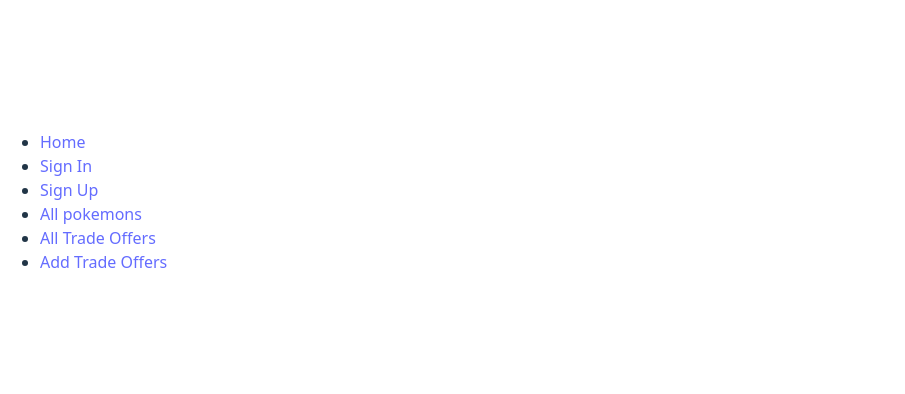
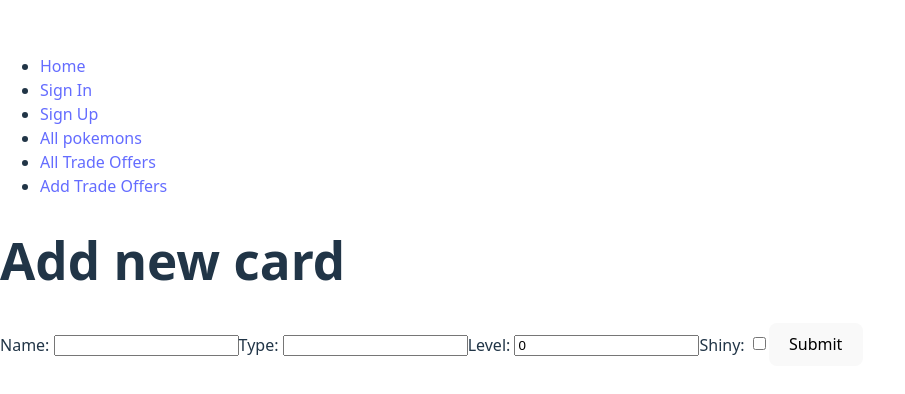
Before and after one commit to alizulfiqarbuksh/TradeMon-front-end, a React (Vite) app: page /pokemone/1/update in a window 1280 px wide. Shown: the part 198-592 px from the top of the page, without its empty margins (0-905 px from the left). Built offline with nearby package versions, Linux system fonts and the light colour scheme; no server answers.

Commit message:
completed update pokemon funstionality

```diff
--- a/src/App.jsx
+++ b/src/App.jsx
@@ -1,4 +1,4 @@
-import { useContext, useEffect, useState } from 'react';
+import { use, useContext, useEffect, useState } from 'react';
 import { Routes, Route } from 'react-router';
 import * as tradeOfferService from './services/tradeOfferService';
 import * as pokemonService from './services/pokemonService'
@@ -24,6 +24,8 @@
   const { user } = useContext(UserContext);
 
   const [pokemons, setPokemons] = useState([])
+
+  const [pokemonToUpdate, setPokemonToUpdate] = useState(null)
 
   const [tradeOffers, setTradeOffers] = useState([])
 
@@ -64,6 +66,23 @@
     setPokemons([...pokemons, pokemon])
   }
 
+  const findPokemonToUpdate = (pokemonToUpdateId) => {
+    const foundPokemon = pokemons.find((pokemon) => pokemon._id === pokemonToUpdateId )
+    setPokemonToUpdate(foundPokemon)
+  }
+
+  const updateOnePokemon = (pokemonObj) => {
+    const newPokemonList = pokemons.map((pokemon) => {
+      if (pokemon._id === pokemonObj._id) {
+        return pokemonObj
+      }
+      else {
+        return pokemon
+      }
+    })
+    setPokemons(newPokemonList)
+  }
+
 
 
   return (
@@ -80,8 +99,8 @@
               <Route path='/pokemon/create' element={<PokemonForm user={user} updatePokemonList={updatePokemonList} />} />
         <Route path='/pokemon/:id' element={<PokemonDetail />} />
         <Route path='/tradeOffer/create' element={<TradeOfferForm user={user} updateTradeOfferList={updateTradeOfferList}/>} />
-
-        <Route path='/pokemon/mycards' element={<MyCards pokemons={pokemons} user={user}/>} />
+        <Route path='/pokemone/:id/update' element={<PokemonForm user={user} pokemonToUpdate={pokemonToUpdate} updateOnePokemon={updateOnePokemon} />} />
+        <Route path='/pokemon/mycards' element={<MyCards pokemons={pokemons} user={user}  findPokemonToUpdate={findPokemonToUpdate} />} />
       </Routes>
     </>
   );
--- a/src/components/MyCards/MyCards.jsx
+++ b/src/components/MyCards/MyCards.jsx
@@ -1,13 +1,14 @@
 import React, { useEffect, useState } from 'react'
 import axios from 'axios'
 import * as pokemonService from '../../services/pokemonService'
+import { useNavigate } from 'react-router'
 
-const MyCards =  ({user}) => {
+const MyCards =  ({user, findPokemonToUpdate}) => {
     const [myPokemon, setMyPokemon] = useState([])
 
     if (!user?._id) return <p>Please sign in to view your cards</p>;
 
-
+  const navigate = useNavigate()
 
 useEffect(() => {
 
@@ -42,6 +43,12 @@
 
         <p>Type: {pokemon.type}</p>
 
+        <button onClick={() => {
+          findPokemonToUpdate(pokemon._id)
+          navigate(`/pokemone/${pokemon._id}/update`)
+        }
+          } >Update</button>
+
         </div> )
 
         )
--- a/src/components/PokemonForm/PokemonForm.jsx
+++ b/src/components/PokemonForm/PokemonForm.jsx
@@ -2,9 +2,11 @@
 import { useNavigate } from 'react-router'
 import * as pokemonService from '../../services/pokemonService'
 
-function PokemonForm({user, updatePokemonList}) {
+function PokemonForm({user, updatePokemonList, pokemonToUpdate, updateOnePokemon}) {
 
-  const [formData, setFormData] = useState({
+  const [formData, setFormData] = useState( pokemonToUpdate ? pokemonToUpdate
+    :
+    {
             name: "",
             type: "",
             level: 0,
@@ -20,6 +22,26 @@
     const payload = {...formData, owner: user._id}
     console.log(payload)
 
+    if (pokemonToUpdate) {
+
+      try {
+
+        const updatedPokemon = await pokemonService.update(pokemonToUpdate._id, formData)
+
+        if (updatedPokemon) {
+          updateOnePokemon(updatedPokemon)
+          navigate('/pokemon/mycards')
+        }
+        else {
+          console.log("something went wrong")
+        }
+
+      } catch (error) {
+        console.log(error)
+      }
+
+    }
+    else {
         try {
 
         const pokemon = await pokemonService.create(payload)
@@ -33,6 +55,7 @@
 
       } catch (error) {
         console.log(error)
+      }
     }
 
   }
```
Lines whose indentation alone changed are shown as unchanged.
